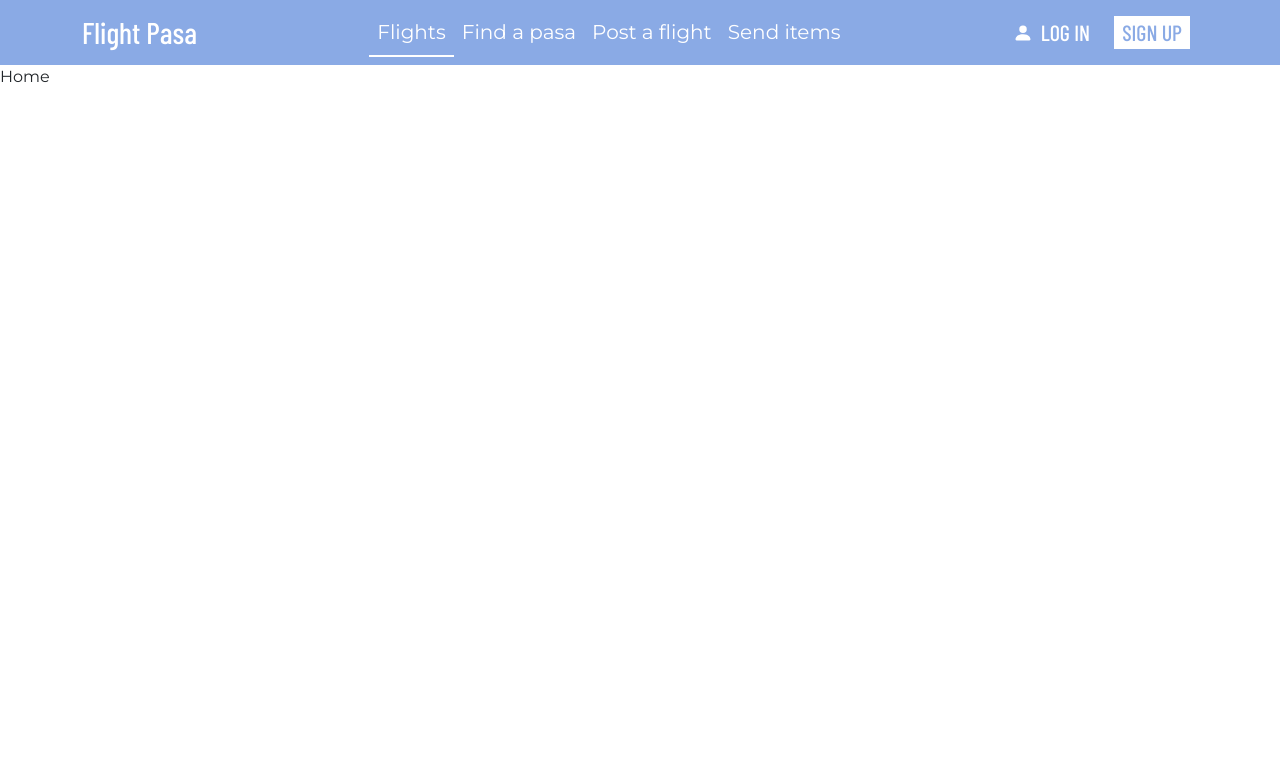
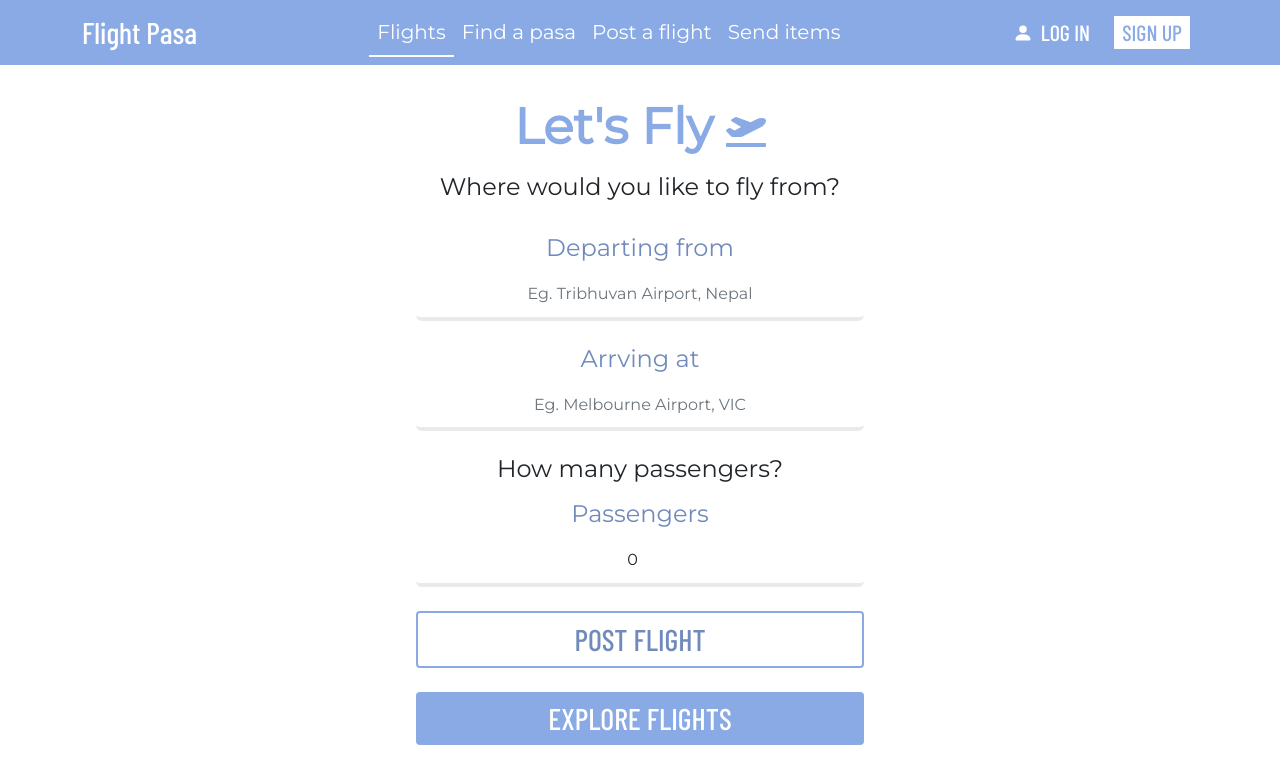
Before and after one commit to AbhikS847/flightpasa, a React (Create React App) app in the folder frontend/: page / in a window 1280 px wide. Shown: the top 784 px of the page. Built offline with nearby package versions, Linux system fonts and the light colour scheme.

Commit message:
Flight pasa home, login and register setup

```diff
--- a/frontend/src/App.css
+++ b/frontend/src/App.css
@@ -128,6 +128,12 @@ html *{
     background-color:#708abb;
 }
 
-.small{
+.small, .component-subheading{
     color:#708abb;
 }
+
+.btn-secondary{
+    background-color:unset !important;
+    border:2px solid #8aaae5 !important;
+    color:#708abb !important;
+}
--- a/frontend/src/App.js
+++ b/frontend/src/App.js
@@ -1,5 +1,7 @@
 import React from 'react';
 import {BrowserRouter, Routes, Route} from 'react-router-dom';
+import { ToastContainer } from 'react-toastify';
+import 'react-toastify/dist/ReactToastify.css';
 import Header from './components/Header';
 import Home from './components/Home';
 import Login from './components/Login';
@@ -19,6 +21,7 @@ function App() {
       <Route path="*" element={<ErrorPage />}></Route>
     </Routes>
     </div>
+    <ToastContainer />
     </BrowserRouter>
   );
 }
--- a/frontend/src/components/Home.js
+++ b/frontend/src/components/Home.js
@@ -1,8 +1,50 @@
-import React from 'react'
+import {useState} from 'react';
+import { Container, Form, Button} from 'react-bootstrap';
+import {FaPlaneDeparture} from 'react-icons/fa';
 
 const Home = () => {
+
+  const [formData, setFormData] = useState({
+    flightFrom:'',
+    flightTo:'',
+    passengers:0
+  })
+
+  const {flightFrom, flightTo, passengers} = formData;
+
+  const handleSubmit = (e) =>{
+    e.preventDefault();
+  }
+
+  const onChange = (e) => {
+    setFormData((prevState) => ({
+      ...prevState,
+      [e.target.name]:e.target.value
+    }));
+  }
+
   return (
-    <div>Home</div>
+    <Container className="component-theme text-center">
+    <h2 className="">Let's Fly <FaPlaneDeparture size={40} /> </h2>
+    <h4 className="py-2">Where would you like to fly from?</h4>
+    <Form className="component-form" onSubmit={handleSubmit}>
+    <Form.Group className="mb-4">
+      <div className="component-subheading"><h4> Departing from</h4></div>
+        <Form.Control className="component-form-input text-center" id='flightFrom' name='flightFrom' value={flightFrom} onChange={onChange} type="text" placeholder="Eg. Tribhuvan Airport, Nepal" required/>
+      </Form.Group>
+      <Form.Group className="mb-3">
+      <div className="component-subheading"><h4>Arrving at</h4></div>
+        <Form.Control className="component-form-input text-center" id='flightTo' name='flightTo' value={flightTo} onChange={onChange} type="text" placeholder="Eg. Melbourne Airport, VIC" required/>
+      </Form.Group>
+      <h4 className="py-2">How many passengers?</h4>
+      <Form.Group className="mb-3">
+      <div className="component-subheading"><h4>Passengers</h4></div>
+        <Form.Control className="component-form-input text-center" id='passengers' name='passengers' value={passengers} onChange={onChange} type="number" placeholder="Enter number of passengers" required/>
+      </Form.Group>
+      <Button className="btn-secondary btn-sm mt-2" type='submit'>POST FLIGHT</Button>
+      <Button className="btn btn-sm mt-4" type='submit'>EXPLORE FLIGHTS</Button>
+    </Form>
+    </Container>
   )
 }
 
--- a/frontend/src/components/Login.js
+++ b/frontend/src/components/Login.js
@@ -1,23 +1,38 @@
-import React from 'react';
+import {React, useState} from 'react';
 import {Container, Form, Button} from 'react-bootstrap';
 
-const handleSubmit = (event) => {
-  event.preventDefault();
-}
+const Login = () => {
 
-const Login = () => {
+  const handleSubmit = (event) => {
+    event.preventDefault();
+  }
+
+  const [formData, setFormData] = useState({
+    email:'',
+    password:''
+  });
+
+  const {email, password} = formData;
+
+  const onChange = (e) => {
+    setFormData((prevState) => ({
+      ...prevState,
+      [e.target.name]: e.target.value
+    }))
+  }
+
   return (
     <Container className="component-theme">
       <h2 className="pt-3">LOG IN</h2>
       <div>Welcome back! Your friends are waiting to fly with you :)</div>
       <Form className="component-form" onSubmit={handleSubmit}>
-      <Form.Group className="mb-3" controlId="email">
+      <Form.Group className="mb-3">
       <div className="small">email</div>
-        <Form.Control className="component-form-input" type="email" placeholder="enter email" required/>
+        <Form.Control className="component-form-input" id='email' name='email' value={email} onChange={onChange} type="email" placeholder="enter email" required/>
       </Form.Group>
-      <Form.Group className="mb-3" controlId="password">
+      <Form.Group className="mb-3">
       <div className="small">password</div>
-        <Form.Control className="component-form-input" type="password" placeholder="enter password" required />
+        <Form.Control className="component-form-input" id='password' name='password' value={password} onChange={onChange} type="password" placeholder="enter password" required />
       </Form.Group>
       <Button className="btn btn-sm" type='submit'>LOG IN</Button>
       <div className="py-3 text-center">
--- a/frontend/src/components/Signup.js
+++ b/frontend/src/components/Signup.js
@@ -1,31 +1,53 @@
-import React from 'react';
+import {React, useState} from 'react';
+import {toast} from 'react-toastify';
 import {Button, Container, Form} from 'react-bootstrap';
 
-const handleSubmit = (event) => {
-  event.preventDefault();
-}
+const Signup = () => {
 
-const Signup = () => {
+  const [formData, setFormData] = useState({
+    name:'',
+    email:'',
+    password:'',
+    password2:''
+  })
+
+  const {name, email, password, password2} = formData;
+
+  const handleSubmit = (event) => {
+    event.preventDefault();
+
+    if(password !== password2){
+      toast.error('Passwords do not match');
+    }
+  }
+
+  const onChange = (e) => {
+    setFormData((prevState) => ({
+      ...prevState,
+      [e.target.name]:e.target.value
+    }))
+  }
+
   return (
     <Container className="component-theme">
       <h2 className="pt-3">SIGN UP</h2>
       <div>Let's get you started with your Flight Pasa account</div>
       <Form className="component-form" onSubmit={handleSubmit}>
       <div className="small">username</div>
-      <Form.Group className="mb-3" controlId="username">
-        <Form.Control className="component-form-input" type="text" placeholder="enter username" required/>
+      <Form.Group className="mb-3">
+        <Form.Control className="component-form-input" type="text" id='name' name='name' value={name} onChange={onChange} placeholder="enter username" required/>
       </Form.Group>
-      <Form.Group className="mb-3" controlId="email">
+      <Form.Group className="mb-3">
       <div className="small">email</div>
-        <Form.Control className="component-form-input" type="email" placeholder="enter email" required/>
+        <Form.Control className="component-form-input" type="email" id='email' name='email' value={email} onChange={onChange} placeholder="enter email" required/>
       </Form.Group>
-      <Form.Group className="mb-3" controlId="password">
+      <Form.Group className="mb-3">
       <div className="small">password</div>
-        <Form.Control className="component-form-input" type="password" placeholder="enter password" required />
+        <Form.Control className="component-form-input" type="password" id='password' name='password' value={password} onChange={onChange} placeholder="enter password" required />
       </Form.Group>
-      <Form.Group className="mb-3" controlId="password">
+      <Form.Group className="mb-3">
       <div className="small">Confirm password</div>
-        <Form.Control className="component-form-input" type="password" placeholder="enter password again" required />
+        <Form.Control className="component-form-input" type="password" id='password2' name='password2'  value={password2} onChange={onChange} placeholder="enter password again" required />
       </Form.Group>
       <Button className="btn btn-sm" type='submit'>SIGN UP</Button>
       <div className="py-3 text-center">
```
